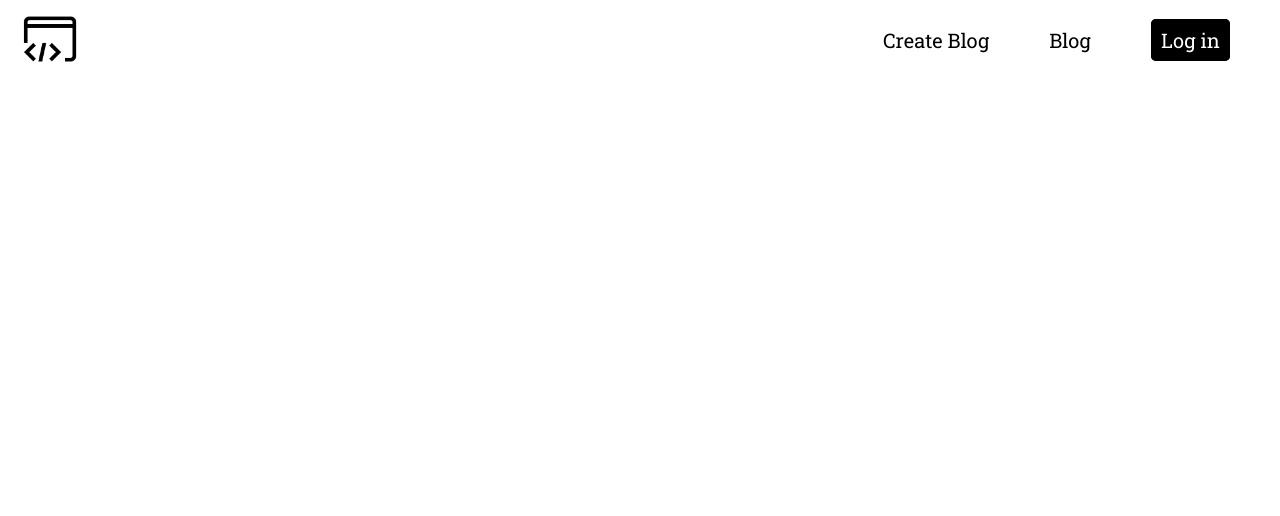
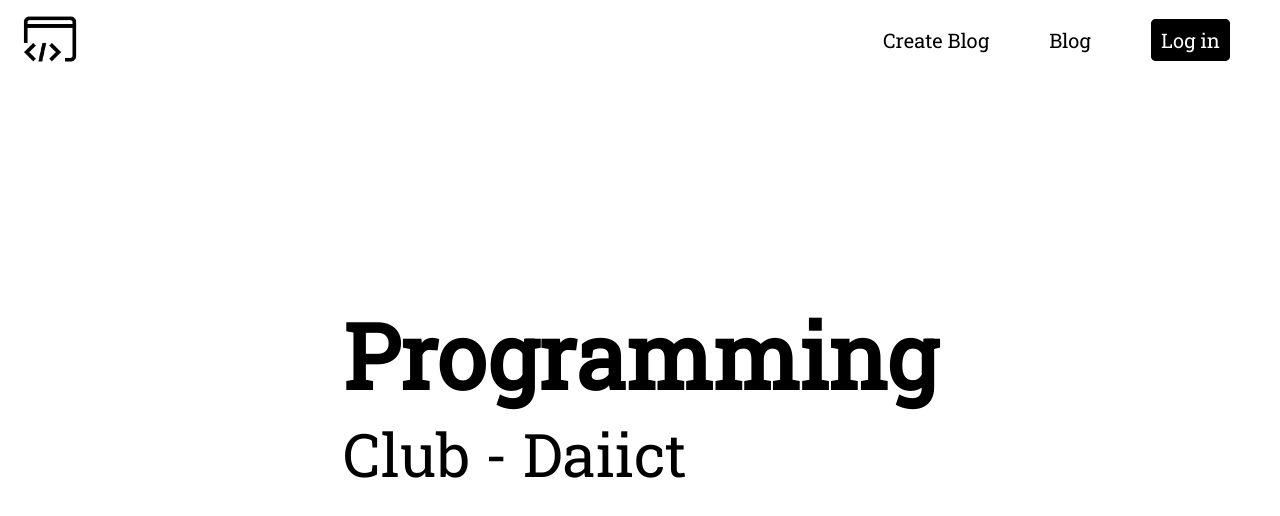
Before and after one commit to chauhanparth210/ProgrammingClub_SEN_Frontend, a React (Create React App) app: page / in a window 1280 px wide. Shown: the top 516 px of the page. Built offline with nearby package versions, Linux system fonts and the light colour scheme.

Commit message:
add login page

```diff
--- /dev/null
+++ b/src/components/Auth/Login/index.js
@@ -0,0 +1,9 @@
+import React from "react";
+
+import "./style.scss";
+
+const LoginPage = () => {
+  return <div>Login</div>;
+};
+
+export default LoginPage;
--- /dev/null
+++ b/src/components/HomePage/index.js
@@ -0,0 +1,16 @@
+import React from "react";
+
+import "./style.scss";
+
+const HomePage = () => {
+  return (
+    <div className="homepage">
+      <div className="homepage__text">
+        <div className="homepage__text--primary">Programming</div>
+        <div className="homepage__text--secondary">Club - Daiict</div>
+      </div>
+    </div>
+  );
+};
+
+export default HomePage;
--- /dev/null
+++ b/src/components/HomePage/style.scss
@@ -0,0 +1,17 @@
+.homepage {
+  height: 90vh;
+  position: relative;
+  &__text {
+    position: absolute;
+    top: 30%;
+    left: 50%;
+    transform: translateX(-50%);
+    &--primary {
+      font-size: 9rem;
+      font-weight: bold;
+    }
+    &--secondary {
+      font-size: 6rem;
+    }
+  }
+}
--- a/src/routers/index.js
+++ b/src/routers/index.js
@@ -1,10 +1,24 @@
 import React from "react";
+import { Switch, Route } from "react-router-dom";
+
 import NavBar from "../components/NavBar";
+import HomePage from "../components/HomePage";
+import LoginPage from "../components/Auth/Login";
 
 function RouterPage() {
   return (
     <>
       <NavBar />
+      <div style={{ height: "90vh" }}>
+        <Switch>
+          <Route path="/" exact>
+            <HomePage />
+          </Route>
+          <Route path="/login" exact>
+            <LoginPage />
+          </Route>
+        </Switch>
+      </div>
     </>
   );
 }
```
Also changed, not shown: src/components/Auth/Login/style.scss (added).
